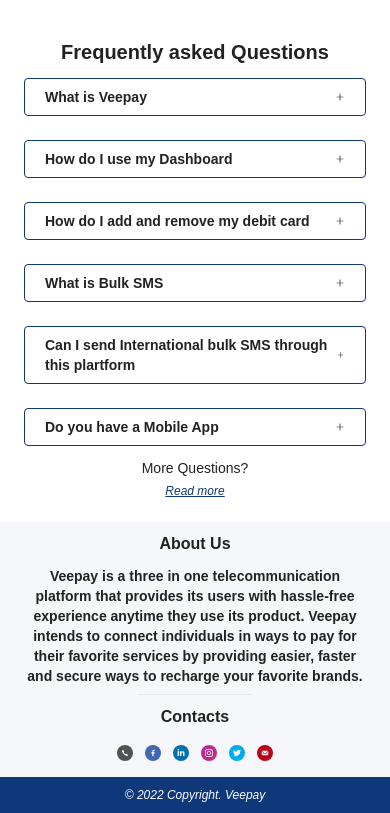
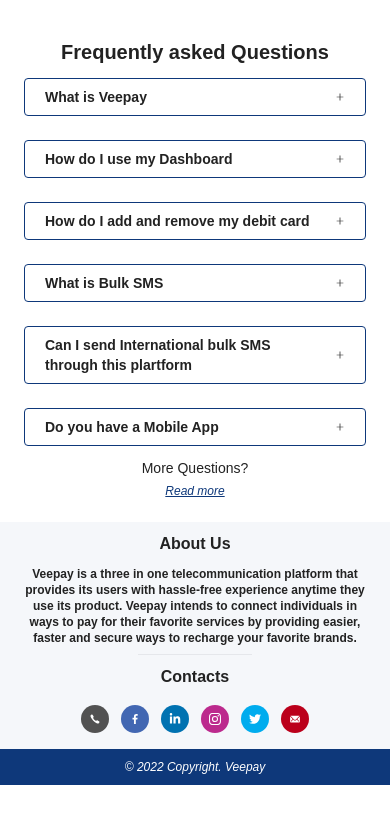
Before and after one commit to ihemebiriegondu/veepay-new-landingpage, a React (Create React App) app: page / in a window 390 px wide. Shown: the part 1985-2798 px from the top of the page. After the commit the page ends 2770 px from the top, so only its background shows below. Built offline with nearby package versions, Linux system fonts and the light colour scheme; the HTML template or start-up script is replaced by a standard one.

Commit message:
changed some sizes, added transitions

```diff
--- a/src/components/homeComponents/aboutSection/about.jsx
+++ b/src/components/homeComponents/aboutSection/about.jsx
@@ -10,7 +10,7 @@ export default function About() {
     <section className="text-center lg:pb-14 md:pb-8 pb-4 lg:pt-8 md:pt-4 pt-2.5 lg:px-20 md:px-12 px-6 bg-light/10">
       <article className="2xl:w-7/12 xl:w-2/3 lg:w-3/4 md:w-11/12 w-full mx-auto lg:mb-10 md:mb-5 mb-2">
         <h2 className="font-bold lg:text-2xl md:text-lg text-base lg:mb-6 md:mb-4 mb-2.5">About Us</h2>
-        <p className="font-semibold md:text-base text-sm">
+        <p className="font-semibold lg:text-base md:text-sm text-xs">
           Veepay is a three in one telecommunication platform that provides its
           users with hassle-free experience anytime they use its product. Veepay
           intends to connect individuals in ways to pay for their favorite
@@ -22,23 +22,23 @@ export default function About() {
       <article className="lg:mt-8 md:mt-4 mt-2.5">
         <h2 className="font-bold lg:text-2xl md:text-lg text-base lg:mb-12 md:mb-8 mb-4">Contacts</h2>
         <div className="flex items-center lg:gap-10 md:gap-6 gap-3 justify-center text-white">
-          <Link className="bg-neutral-600 lg:p-4 md:p-2 p-1 rounded-full">
-            <IoIosCall className="lg:w-6 md:w-4 w-2 lg:h-6 md:h-4 h-2" />
+          <Link className="bg-neutral-600 lg:p-4 p-2 rounded-full">
+            <IoIosCall className="lg:w-6 md:w-4 w-3 lg:h-6 md:h-4 h-3" />
           </Link>
-          <Link className="bg-[#4267B2] lg:p-4 md:p-2 p-1 rounded-full">
-            <GrFacebookOption className="lg:w-6 md:w-4 w-2 lg:h-6 md:h-4 h-2" />
+          <Link className="bg-[#4267B2] lg:p-4 p-2 rounded-full">
+            <GrFacebookOption className="lg:w-6 md:w-4 w-3 lg:h-6 md:h-4 h-3" />
           </Link>
-          <Link className="bg-[#0072B1] lg:p-4 md:p-2 p-1 rounded-full">
-            <FaLinkedinIn className="lg:w-6 md:w-4 w-2 lg:h-6 md:h-4 h-2" />
+          <Link className="bg-[#0072B1] lg:p-4 p-2 rounded-full">
+            <FaLinkedinIn className="lg:w-6 md:w-4 w-3 lg:h-6 md:h-4 h-3" />
           </Link>
-          <Link className="bg-[#BC2A8D] lg:p-4 md:p-2 p-1 rounded-full">
-            <BsInstagram className="lg:w-6 md:w-4 w-2 lg:h-6 md:h-4 h-2" />
+          <Link className="bg-[#BC2A8D] lg:p-4 p-2 rounded-full">
+            <BsInstagram className="lg:w-6 md:w-4 w-3 lg:h-6 md:h-4 h-3" />
           </Link>
-          <Link className="bg-[#00ACEE] lg:p-4 md:p-2 p-1 rounded-full">
-            <FaTwitter className="lg:w-6 md:w-4 w-2 lg:h-6 md:h-4 h-2" />
+          <Link className="bg-[#00ACEE] lg:p-4 p-2 rounded-full">
+            <FaTwitter className="lg:w-6 md:w-4 w-3 lg:h-6 md:h-4 h-3" />
           </Link>
-          <Link className="bg-[#BB001B] lg:p-4 md:p-2 p-1 rounded-full">
-            <IoIosMail className="lg:w-6 md:w-4 w-2 lg:h-6 md:h-4 h-2" />
+          <Link className="bg-[#BB001B] lg:p-4 p-2 rounded-full">
+            <IoIosMail className="lg:w-6 md:w-4 w-3 lg:h-6 md:h-4 h-3" />
           </Link>
         </div>
       </article>
--- a/src/components/homeComponents/faqSection/faqs.jsx
+++ b/src/components/homeComponents/faqSection/faqs.jsx
@@ -54,7 +54,7 @@ export default function Faqs() {
               >
                 <h6
                   dataaccordion={faq.ques}
-                  className={`lg:text-xl md:text-base text-sm font-semibold ${
+                  className={`lg:text-xl md:text-base text-sm font-semibold basis-11/12 ${
                     targetElement === faq.ques ? "text-primary" : ""
                   }`}
                 >
@@ -81,7 +81,7 @@ export default function Faqs() {
               >
                 <p
                   dataaccordion={faq.ques}
-                  className="text-primary font-medium"
+                  className="text-primary font-medium lg:text-base text-sm"
                 >
                   {faq.ans}
                 </p>
--- a/src/components/homeComponents/secondSection/servicesBox.jsx
+++ b/src/components/homeComponents/secondSection/servicesBox.jsx
@@ -4,7 +4,7 @@ import { Link } from "react-router-dom";
 
 export default function ServicesBox({ icon, heading, visible }) {
   return (
-    <div className={`flex flex-col items-center bg-light/20 w-full md:pt-12 pt-4 md:pb-3.5 pb-2 px-2 shadow-md ${visible ? "" : "md:pb-16 pb-10"} lg:text-base text-sm`}>
+    <div className={`flex flex-col items-center bg-light/20 w-full md:pt-12 pt-4 md:pb-3.5 pb-2 px-2 shadow-md hover:shadow-xl transition ease-in-out duration-500 ${visible ? "" : "md:pb-16 pb-10"} lg:text-base text-sm`}>
       <div className="bg-zinc-300 sm:py-4 py-2 sm:px-3.5 px-1.5 rounded-full md:mb-5 mb-1.5">
         <img src={icon} alt="" className="sm:h-7 h-3 sm:w-8 w-4" />
       </div>
```
